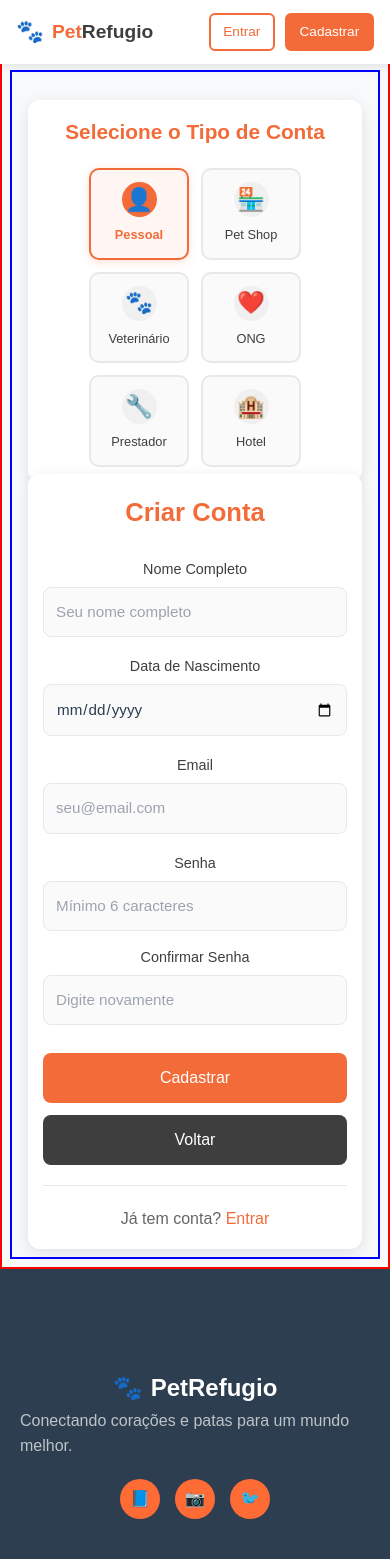
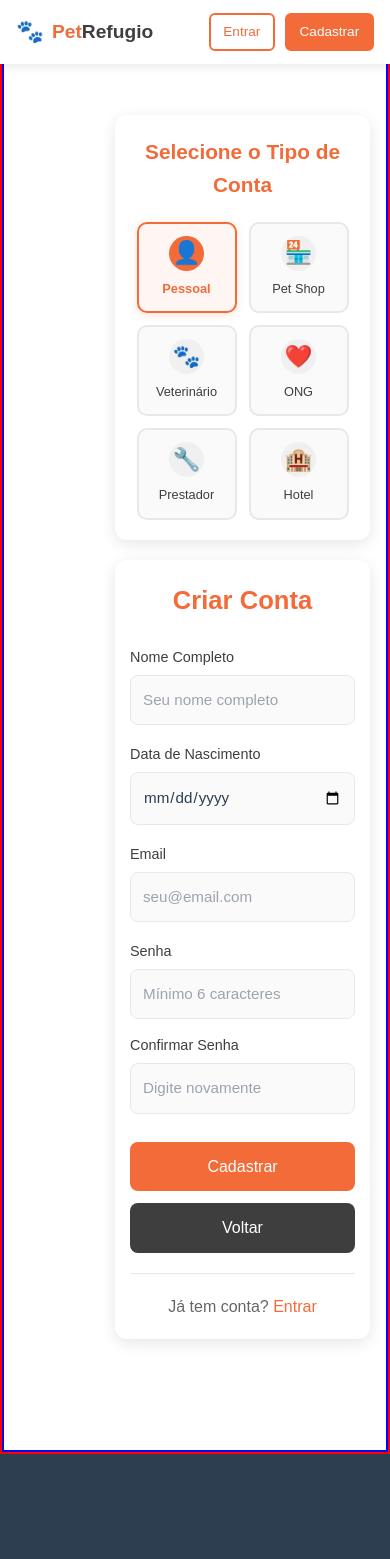
Before and after one commit to Pet-Refugio/petrefugio.github.io, a React (Vite) app: page /cadastro in a window 390 px wide. Shown: the top 1559 px of the page. Built offline with nearby package versions, Linux system fonts and the light colour scheme.

Commit message:
Add files via upload

```diff
--- a/src/styles/cadastro/formulario.css
+++ b/src/styles/cadastro/formulario.css
@@ -5,8 +5,7 @@
   gap: 30px;
   max-width: 900px;
   margin: 0 auto;
-  padding: 20px;
-  align-items: start;
+  padding-left: 8rem;
 }
 
 /* Card de Tipos de Conta (Lateral Esquerda) */
@@ -99,7 +98,8 @@
   padding: 30px;
   border-radius: 12px;
   box-shadow: 0 4px 15px rgba(0,0,0,0.1);
-  min-height: 500px;
+  min-height: 600px;
+
 }
 
 .card-formulario-lateral h2 {
--- a/src/styles/cadastro/pagina.css
+++ b/src/styles/cadastro/pagina.css
@@ -1,407 +1,3 @@
-/* Reset e base */
-* {
-  margin: 0;
-  padding: 0;
-  box-sizing: border-box;
+.container-cadastro-lateral{
+  margin:6rem;
 }
-
-.pagina-cadastro {
-  position: relative;
-  min-height: 100vh;
-  background-color: #f8f9fa;
-  width: 100%;
-}
-
-/* Header fixo no topo */
-.header-cadastro {
-  position: fixed;
-  top: 0;
-  left: 0;
-  right: 0;
-  z-index: 1000;
-  width: 100%;
-}
-
-/* Conteúdo principal - centralizado sem flex justify-content */
-.conteudo-cadastro {
-  position: relative;
-  width: 100%;
-  padding: 2rem 1rem;
-  margin-top: 80px;
-  min-height: calc(100vh - 80px);
-  text-align: center;
-}
-
-/* Container do formulário - centralizado com margin auto */
-.container-cadastro {
-  position: relative;
-  width: 100%;
-  max-width: 500px;
-  margin-left: auto;
-  margin-right: auto;
-  display: block;
-}
-
-/* Layout lateral com grid e margin auto */
-.container-cadastro-lateral {
-  position: relative;
-  display: grid;
-  grid-template-columns: 300px 1fr;
-  gap: 30px;
-  width: 100%;
-  max-width: 900px;
-  margin-left: auto;
-  margin-right: auto;
-  padding: 2rem 1rem;
-}
-
-/* Cards com position relative */
-.card-tipos-conta {
-  position: relative;
-  background: #FFFFFF;
-  padding: 25px;
-  border-radius: 12px;
-  box-shadow: 0 4px 15px rgba(0,0,0,0.1);
-  width: 100%;
-}
-
-.card-formulario-lateral {
-  position: relative;
-  background: #FFFFFF;
-  padding: 30px;
-  border-radius: 12px;
-  box-shadow: 0 4px 15px rgba(0,0,0,0.1);
-  width: 100%;
-}
-
-/* Card do formulário central */
-.card-cadastro {
-  position: relative;
-  background: #FFFFFF;
-  padding: 40px;
-  border-radius: 8px;
-  box-shadow: 0 4px 6px rgba(0,0,0,0.1);
-  width: 100%;
-  max-width: 500px;
-  box-shadow: 5px 5px 5px 5px #3e3e3ea3;
-  margin-left: auto;
-  margin-right: auto;
-  display: block;
-}
-
-/* Footer */
-.footer-cadastro {
-  position: relative;
-  background: #3E3E3E;
-  color: white;
-  padding: 2rem 1rem;
-  width: 100%;
-  text-align: center;
-}
-
-/* ========== RESPONSIVIDADE ========== */
-
-/* Tablets (768px - 1024px) */
-@media (max-width: 1024px) {
-  .conteudo-cadastro {
-    margin-top: 75px;
-    min-height: calc(100vh - 75px);
-    padding: 1.5rem 1rem;
-  }
-
-  .container-cadastro-lateral {
-    grid-template-columns: 280px 1fr;
-    gap: 25px;
-    max-width: 800px;
-    padding: 1.5rem 1rem;
-  }
-
-  .card-tipos-conta {
-    padding: 20px;
-  }
-
-  .card-formulario-lateral {
-    padding: 25px;
-  }
-
-  .card-cadastro {
-    padding: 35px 30px;
-    max-width: 450px;
-  }
-}
-
-/* Tablets Pequenos (768px) */
-@media (max-width: 768px) {
-  .conteudo-cadastro {
-    margin-top: 70px;
-    min-height: calc(100vh - 70px);
-    padding: 1rem;
-  }
-
-  .container-cadastro-lateral {
-    grid-template-columns: 1fr;
-    gap: 20px;
-    max-width: 600px;
-    padding: 1rem;
-  }
-
-  .card-tipos-conta {
-    padding: 20px;
-  }
-
-  .card-formulario-lateral {
-    padding: 25px 20px;
-  }
-
-  .card-cadastro {
-    padding: 30px 25px;
-    max-width: 400px;
-  }
-
-  .footer-cadastro {
-    padding: 1.5rem 1rem;
-  }
-}
-
-/* Mobile Large (480px - 767px) */
-@media (max-width: 767px) {
-  .conteudo-cadastro {
-    margin-top: 65px;
-    min-height: calc(100vh - 65px);
-    padding: 0.8rem;
-  }
-
-  .container-cadastro {
-    padding: 0 0.8rem;
-  }
-
-  .container-cadastro-lateral {
-    gap: 15px;
-    padding: 0.8rem;
-    max-width: 100%;
-  }
-
-  .card-tipos-conta {
-    padding: 18px 15px;
-  }
-
-  .card-formulario-lateral {
-    padding: 22px 18px;
-  }
-
-  .card-cadastro {
-    padding: 25px 20px;
-    max-width: 100%;
-  }
-}
-
-/* Mobile Small (320px - 479px) */
-@media (max-width: 479px) {
-  .conteudo-cadastro {
-    margin-top: 60px;
-    min-height: calc(100vh - 60px);
-    padding: 0.5rem;
-  }
-
-  .container-cadastro {
-    padding: 0 0.5rem;
-  }
-
-  .container-cadastro-lateral {
-    gap: 12px;
-    padding: 0.5rem;
-  }
-
-  .card-tipos-conta {
-    padding: 15px 12px;
-  }
-
-  .card-formulario-lateral {
-    padding: 18px 15px;
-  }
-
-  .card-cadastro {
-    padding: 20px 15px;
-    box-shadow: 3px 3px 3px 3px #3e3e3ea3;
-  }
-
-  .footer-cadastro {
-    padding: 1rem 0.5rem;
-  }
-}
-
-/* Mobile Extra Small (até 320px) */
-@media (max-width: 320px) {
-  .conteudo-cadastro {
-    margin-top: 55px;
-    min-height: calc(100vh - 55px);
-    padding: 0.3rem;
-  }
-
-  .container-cadastro {
-    padding: 0 0.3rem;
-  }
-
-  .container-cadastro-lateral {
-    gap: 10px;
-    padding: 0.3rem;
-  }
-
-  .card-tipos-conta,
-  .card-formulario-lateral,
-  .card-cadastro {
-    padding: 15px 10px;
-  }
-}
-
-/* ========== ALTERNATIVAS SEM FLEX JUSTIFY-CONTENT ========== */
-
-/* Centralização com text-align para elementos inline/inline-block */
-.centered-inline {
-  text-align: center;
-}
-
-.centered-inline > * {
-  display: inline-block;
-  text-align: left;
-}
-
-/* Centralização com position absolute */
-.centered-absolute {
-  position: absolute;
-  top: 50%;
-  left: 50%;
-  transform: translate(-50%, -50%);
-}
-
-/* Centralização com table-cell */
-.centered-table {
-  display: table;
-  width: 100%;
-  height: 100%;
-}
-
-.centered-table-cell {
-  display: table-cell;
-  vertical-align: middle;
-  text-align: center;
-}
-
-.centered-table-content {
-  display: inline-block;
-  text-align: left;
-}
-
-/* Centralização com grid */
-.centered-grid {
-  display: grid;
-  place-items: center;
-  width: 100%;
-  height: 100%;
-}
-
-/* Para elementos específicos do formulário */
-.form-group-centered {
-  width: 100%;
-  margin-bottom: 1rem;
-}
-
-.form-group-centered label {
-  display: block;
-  text-align: left;
-  margin-bottom: 0.5rem;
-  width: 100%;
-}
-
-.form-group-centered input,
-.form-group-centered select {
-  width: 100%;
-  display: block;
-}
-
-/* Botões centralizados */
-.btn-centered {
-  display: block;
-  width: 100%;
-  max-width: 200px;
-  margin-left: auto;
-  margin-right: auto;
-}
-
-.btn-group-centered {
-  display: block;
-  text-align: center;
-  width: 100%;
-}
-
-.btn-group-centered .btn {
-  display: inline-block;
-  margin: 0 0.5rem;
-}
-
-/* ========== UTILITÁRIOS ========== */
-
-.margin-auto {
-  margin-left: auto;
-  margin-right: auto;
-}
-
-.text-center {
-  text-align: center;
-}
-
-.text-left {
-  text-align: left;
-}
-
-.block-center {
-  display: block;
-  margin-left: auto;
-  margin-right: auto;
-}
-
-.width-100 {
-  width: 100%;
-}
-
-.max-width-500 {
-  max-width: 500px;
-}
-
-/* High-DPI displays */
-@media (-webkit-min-device-pixel-ratio: 2), (min-resolution: 192dpi) {
-  .card-cadastro,
-  .card-tipos-conta,
-  .card-formulario-lateral {
-    -webkit-font-smoothing: antialiased;
-    -moz-osx-font-smoothing: grayscale;
-  }
-}
-
-/* Dark mode support */
-@media (prefers-color-scheme: dark) {
-  .pagina-cadastro {
-    background-color: #1a1a1a;
-  }
-
-  .card-cadastro,
-  .card-tipos-conta,
-  .card-formulario-lateral {
-    background: #2d2d2d;
-    color: #ffffff;
-  }
-}
-
-/* Orientação landscape em mobile */
-@media (max-width: 768px) and (orientation: landscape) {
-  .conteudo-cadastro {
-    padding: 0.5rem;
-    min-height: auto;
-  }
-
-  .container-cadastro-lateral {
-    grid-template-columns: 1fr;
-    max-height: 80vh;
-    overflow-y: auto;
-  }
-}
```
